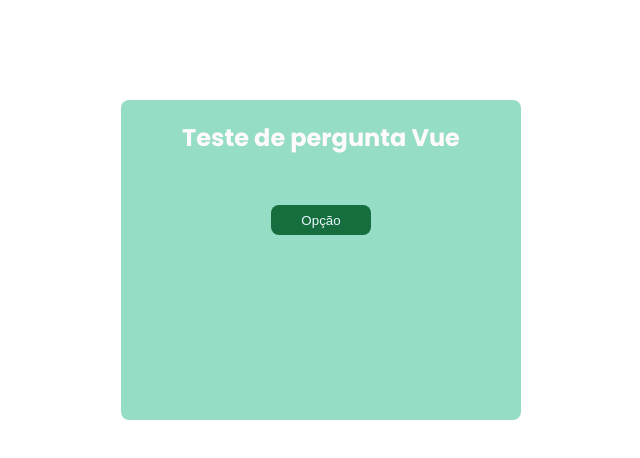
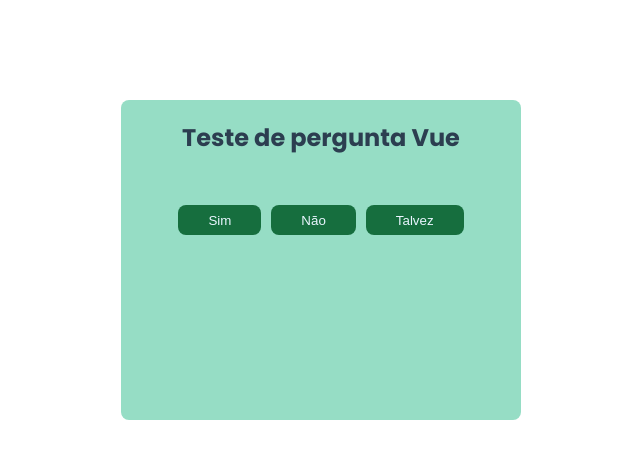
Before and after one commit to Clevinacio/frameworks-front, a Vue app in the folder votacao-online/: page / in a window 1280 px wide. Shown: the top 458 px of the page, without its empty margins (319-959 px from the left). Built offline with nearby package versions, Linux system fonts and the light colour scheme.

Commit message:
Finaliza votação

```diff
--- a/votacao-online/src/App.vue
+++ b/votacao-online/src/App.vue
@@ -1,16 +1,16 @@
 <template>
-  <CardVotacao/>
+  <CardVotacao />
 </template>
 
 <script>
-import CardVotacao from './components/CardVotacao.vue'
+import CardVotacao from "./components/CardVotacao.vue";
 
 export default {
-  name: 'App',
+  name: "App",
   components: {
-    CardVotacao
-  }
-}
+    CardVotacao,
+  },
+};
 </script>
 
 <style>
@@ -18,7 +18,6 @@ export default {
   font-family: Avenir, Helvetica, Arial, sans-serif;
   -webkit-font-smoothing: antialiased;
   -moz-osx-font-smoothing: grayscale;
-  text-align: center;
   color: #2c3e50;
   margin-top: 60px;
 }
--- a/votacao-online/src/components/Cabine.vue
+++ b/votacao-online/src/components/Cabine.vue
@@ -1,11 +1,21 @@
 <template>
   <div class="options">
-    <button>Opção</button>
+    <button
+      v-for="(opcao, index) in opcoes"
+      :key="opcao"
+      @click="$emit('votar', index)"
+    >
+      {{ opcao.opcao }}
+    </button>
   </div>
 </template>
+
 <script>
-export default {};
+export default {
+  props: ["opcoes"],
+};
 </script>
+
 <style lang="scss">
 .question {
   display: flex;
--- a/votacao-online/src/components/CardVotacao.vue
+++ b/votacao-online/src/components/CardVotacao.vue
@@ -3,30 +3,62 @@
     <div class="question">
       <h2>{{ pergunta }}</h2>
     </div>
-    <div>
-      <Cabine> </Cabine>
+
+    <div v-if="mode === 'open'">
+      <Cabine :opcoes="opcoes" @votar="resultado"> </Cabine>
     </div>
 
-    <!-- <ng-template>
-      <div>
-        <resultado [opcoes]="opcoes" [totalCount]="totalVotes"></resultado>
-      </div>
-    </ng-template> -->
+    <div v-else>
+      <Resultado :opcoes="opcoes" :totalCount="totalVotes"></Resultado>
+    </div>
   </div>
 </template>
 <script>
 import Cabine from "./Cabine";
+import Resultado from "./Resultado";
+
+const opcoes = [
+  {
+    opcao: "Sim",
+    count: 3,
+  },
+  {
+    opcao: "Não",
+    count: 7,
+  },
+  {
+    opcao: "Talvez",
+    count: 2,
+  },
+];
+
 export default {
   components: {
     Cabine,
+    Resultado,
   },
-  data: function () {
-    return {
-      pergunta: "Teste de pergunta Vue",
-    };
+  data: () => ({
+    pergunta: "Teste de pergunta Vue",
+    mode: "open",
+    totalVotes: 0,
+  }),
+  methods: {
+    resultado(index) {
+      this.opcoes[index].count += 1;
+      this.opcoes.forEach((opcao) => {
+        this.totalVotes += opcao.count;
+      });
+      this.mode = "closed";
+    },
+  },
+  computed: {
+    opcoes() {
+      return opcoes;
+    },
   },
 };
 </script>
+
 <style lang="scss">
 .container {
   margin: 100px auto;
@@ -48,18 +80,8 @@ export default {
     font-family: "Poppins", sans-serif;
     font-weight: 700;
     width: 100%;
-    color: rgb(255, 251, 251);
-    margin: 20px;
+    color: #2c3e50;
     align-self: center;
   }
 }
-
-// .content{
-//   display: flex;
-//   flex-direction: column;
-//   width: 100%;
-//   margin: 0 auto;
-//   align-self: center;
-//   justify-content: center;
-// }
 </style>
--- /dev/null
+++ b/votacao-online/src/components/Resultado.vue
@@ -0,0 +1,25 @@
+<template>
+  <div class="result">
+    <p v-for="(opcao, index) in opcoes" :key="opcao">
+      {{ index + 1 }}. {{ opcao.opcao }} - {{ opcao.count }} votos ({{
+        parseInt((opcao.count / totalCount) * 100)
+      }}%)
+    </p>
+  </div>
+</template>
+<script>
+export default {
+  props: ["opcoes", "totalCount"],
+};
+</script>
+<style lang="scss">
+.result {
+  margin: 0 50px;
+  p {
+    font-size: 18px;
+    font-weight: 500;
+    font-family: "Roboto", sans-serif;
+    color: #2c3e50;
+  }
+}
+</style>
```
